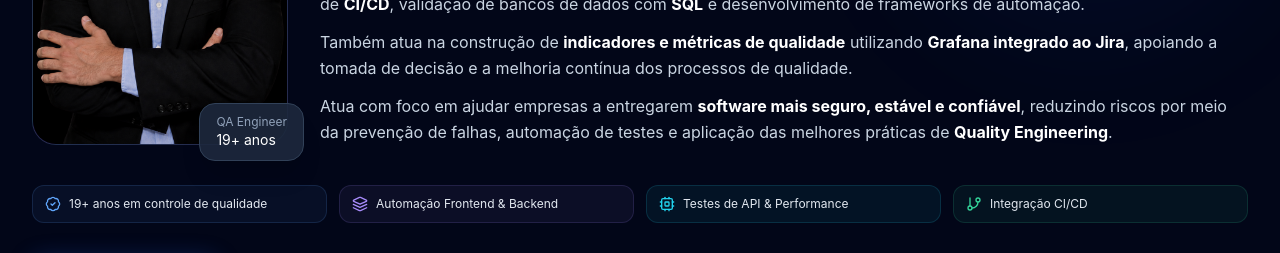
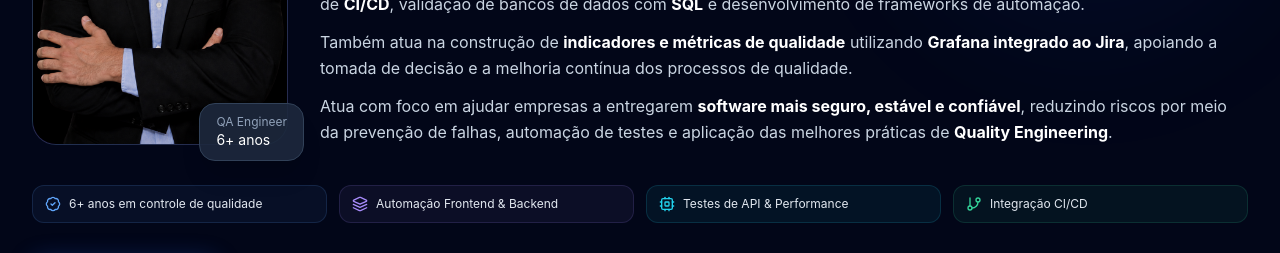
Before and after one commit to Ricardo-Batista-De-Castro/qa-landing-page, a React (Vite) app: page / in a window 1280 px wide. Shown: the part 5760-6013 px from the top of the page. Built offline with nearby package versions, Linux system fonts and the light colour scheme.

Commit message:
ajustes tempo

```diff
--- a/index.html
+++ b/index.html
@@ -8,7 +8,7 @@
     <meta name="keywords" content="QA Engineer, testes de software, automação de testes, Playwright, Karate Labs, testes de API, testes de performance, qualidade de software, QA freelancer" />
     <meta name="author" content="Ricardo Castro" />
     <meta property="og:title" content="Ricardo Castro — QA Engineer | Testes Profissionais de Software" />
-    <meta property="og:description" content="Garanta software mais confiável e reduza bugs em produção com testes profissionais. 19+ anos de experiência." />
+    <meta property="og:description" content="Garanta software mais confiável e reduza bugs em produção com testes profissionais." />
     <meta property="og:type" content="website" />
     <title>Ricardo Castro — QA Engineer | Testes Profissionais de Software</title>
   </head>
--- a/src/components/About.jsx
+++ b/src/components/About.jsx
@@ -3,7 +3,7 @@ import { motion, useInView } from 'framer-motion'
 import { BadgeCheck, Layers, Cpu, GitBranch } from 'lucide-react'
 
 const highlights = [
-  { icon: BadgeCheck, color: '#60a5fa', text: '19+ anos em controle de qualidade' },
+  { icon: BadgeCheck, color: '#60a5fa', text: '6+ anos em controle de qualidade' },
   { icon: Layers, color: '#a78bfa', text: 'Automação Frontend & Backend' },
   { icon: Cpu, color: '#22d3ee', text: 'Testes de API & Performance' },
   { icon: GitBranch, color: '#34d399', text: 'Integração CI/CD' },
@@ -49,7 +49,7 @@ export default function About() {
                 className="absolute -bottom-4 -right-4 bg-slate-800/90 border border-slate-700 rounded-2xl px-4 py-2.5 shadow-xl"
               >
                 <p className="text-xs text-slate-400">QA Engineer</p>
-                <p className="text-sm font-700 text-white">19+ anos</p>
+                <p className="text-sm font-700 text-white">6+ anos</p>
               </motion.div>
             </div>
 
--- a/src/components/Hero.jsx
+++ b/src/components/Hero.jsx
@@ -14,7 +14,7 @@ const fadeUp = {
 }
 
 const credentials = [
-  { icon: Award, text: '19+ anos em QA' },
+  { icon: Award, text: '6+ anos em QA' },
   { icon: Zap, text: 'Especialista em automação' },
   { icon: Globe, text: 'Sistemas web, APIs e mobile' },
   { icon: Code2, text: 'Playwright & Karate Labs' },
@@ -69,7 +69,7 @@ export default function Hero() {
         >
           <span className="badge bg-blue-500/10 text-blue-400 border border-blue-500/20">
             <Shield className="w-3 h-3" />
-            QA Engineer Sênior · 19+ anos
+            QA Engineer Sênior · 6+ anos
           </span>
         </motion.div>
 
```
